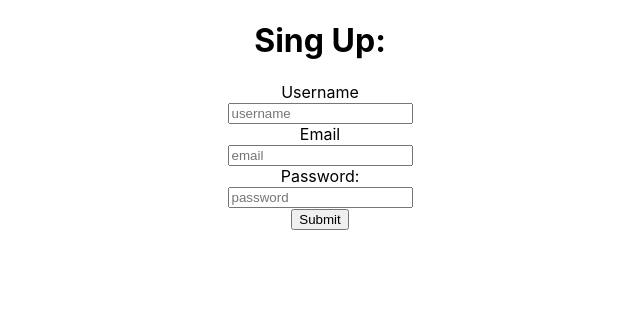
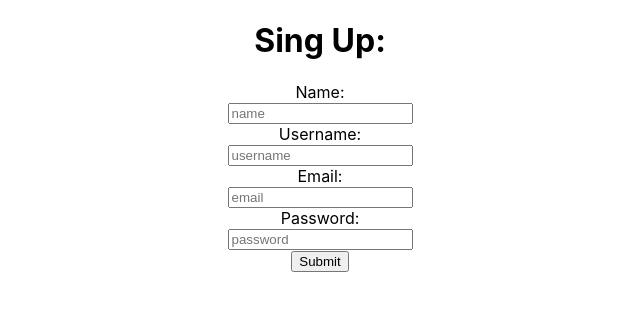
Before and after one commit to cantstopcoding/sign-in-frontend, a React (Create React App) app: page / in a window 1280 px wide. Shown: the top 310 px of the page, without its empty margins (320-960 px from the left). Built offline with nearby package versions, Linux system fonts and the light colour scheme; no server answers.

Commit message:
make post fetch request and add name input

```diff
--- a/src/components/signup/index.js
+++ b/src/components/signup/index.js
@@ -7,7 +7,21 @@ const SignUpForm = () => {
   const signUp = (event) => {
     event.preventDefault();
     // contact API to signup
-    fetch("");
+    fetch("http://localhost:3000/api/v1/signup", {
+      headers: {
+        "Content-Type": "application/json",
+        Accept: "application/json",
+      },
+      method: "POST",
+      body: JSON.stringify({
+        user: {
+          name: userInfo.name,
+          username: userInfo.username,
+          email: userInfo.email,
+          password: userInfo.password,
+        },
+      }),
+    });
   };
 
   const handleInputChange = (event) => {
@@ -25,7 +39,16 @@ const SignUpForm = () => {
     <FormStyle>
       <form onSubmit={signUp}>
         <h1>Sing Up:</h1>
-        <label htmlFor="username">Username</label>
+        <label htmlFor="name">Name:</label>
+        <br />
+        <input
+          type="text"
+          name="name"
+          placeholder="name"
+          onChange={handleInputChange}
+        />
+        <br />
+        <label htmlFor="username">Username:</label>
         <br />
         <input
           type="text"
@@ -34,7 +57,7 @@ const SignUpForm = () => {
           onChange={handleInputChange}
         />
         <br />
-        <label htmlFor="email">Email</label>
+        <label htmlFor="email">Email:</label>
         <br />
         <input
           type="email"
```
